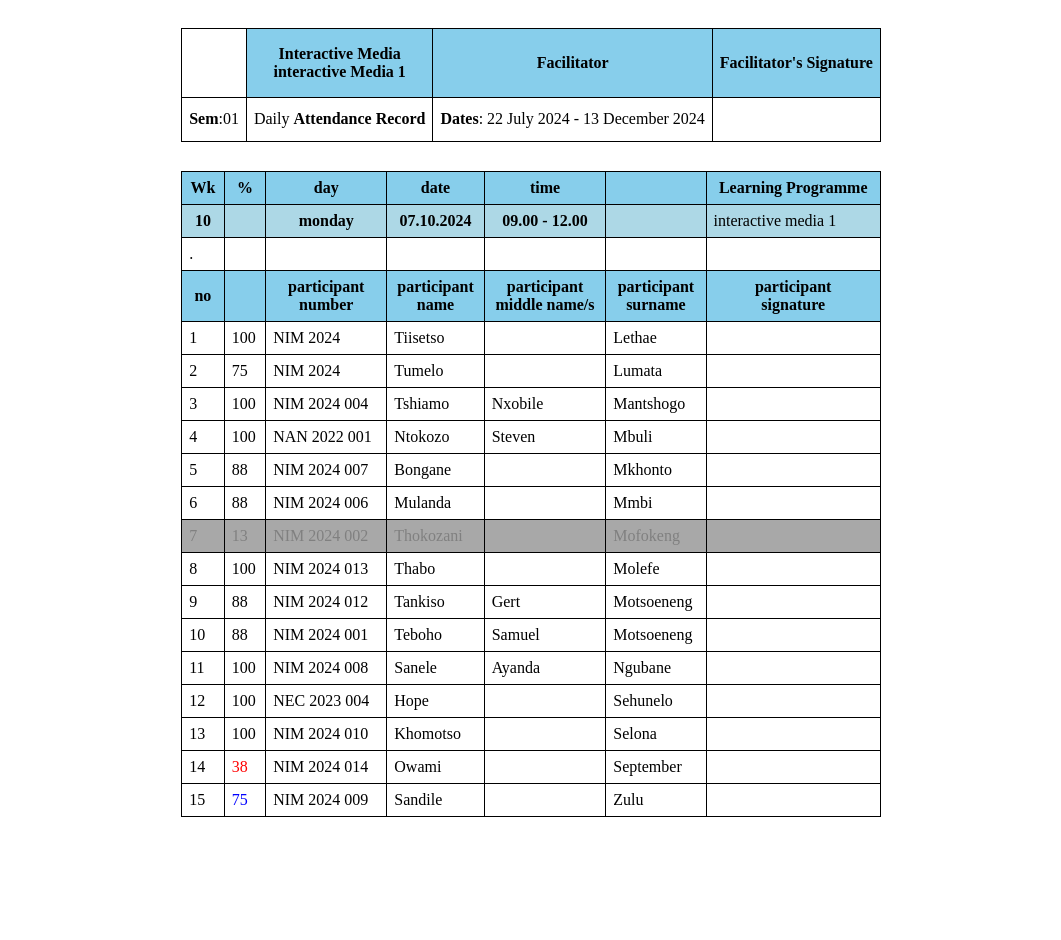
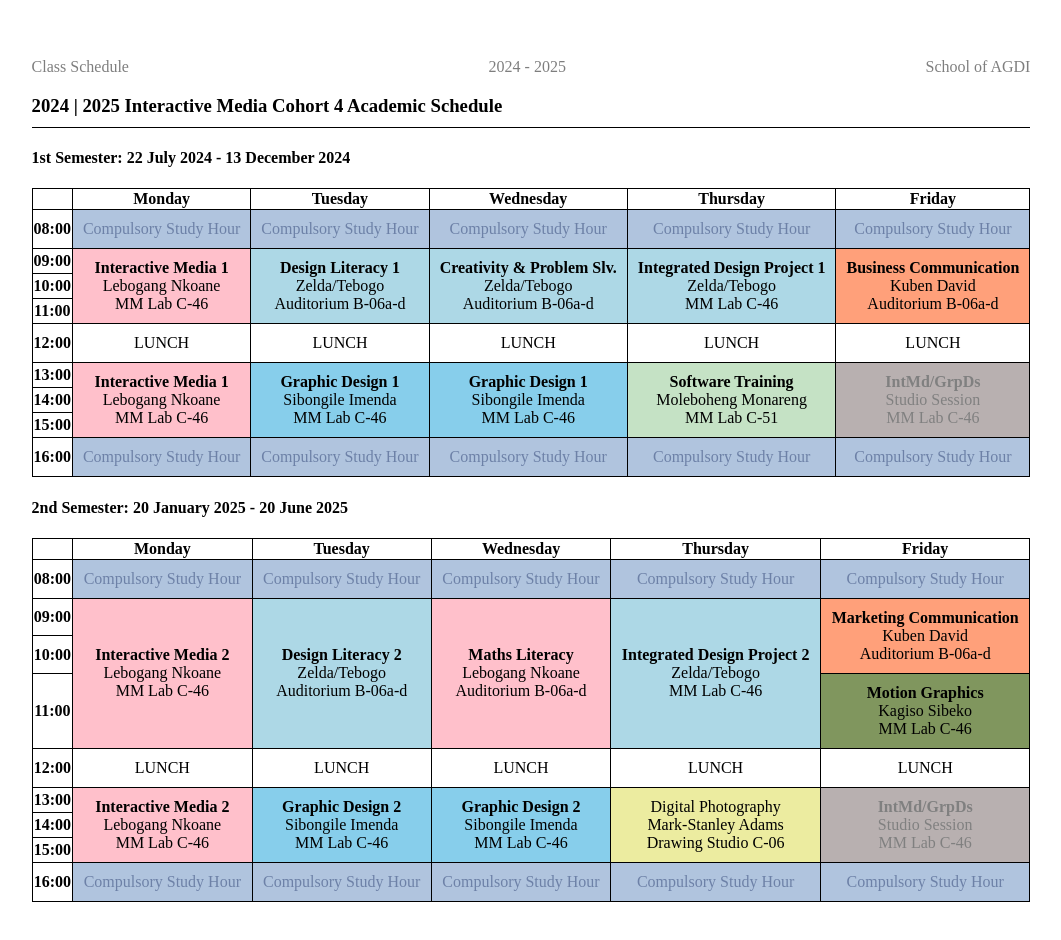
Before and after one commit to tshiamonx/table-2, a plain HTML site: page index.html in a window 1280 px wide. Shown: the whole page, without its empty margins (109-1170 px from the left). Before the commit the page ends 817 px from the top, so only its background shows below. Drawn offline with Linux system fonts and the light colour scheme.

Commit message:
Time table

```diff
--- a/index.html
+++ b/index.html
@@ -3,207 +3,238 @@
   <head>
     <meta charset="UTF-8" />
     <meta name="viewport" content="width=device-width, initial-scale=1.0" />
-    <title>ClssRgstr</title>
+    <title>Tbls</title>
     <link rel="stylesheet" href="main.css" />
   </head>
   <body>
     <main>
+      <header>
+        <span>Class Schedule</span>
+        <span>2024 - 2025</span>
+        <span>School of AGDI</span>
+      </header>
+      <h3>2024 | 2025 Interactive Media Cohort 4 Academic Schedule</h3>
+      <h4>1st Semester: 22 July 2024 - 13 December 2024</h4>
       <table>
         <tr>
           <th></th>
-          <th class="header">
-            Interactive Media <br />
-            interactive Media 1
-          </th>
-          <th class="header">Facilitator</th>
-          <th class="header">Facilitator's Signature</th>
+          <th>Monday</th>
+          <th>Tuesday</th>
+          <th>Wednesday</th>
+          <th>Thursday</th>
+          <th>Friday</th>
         </tr>
         <tr>
-          <td><strong>Sem</strong>:01</td>
-          <td>Daily <strong>Attendance Record</strong></td>
-          <td><strong>Dates</strong>: 22 July 2024 - 13 December 2024</td>
+          <th>08:00</th>
+          <td class="stdy">Compulsory Study Hour</td>
+          <td class="stdy">Compulsory Study Hour</td>
+          <td class="stdy">Compulsory Study Hour</td>
+          <td class="stdy">Compulsory Study Hour</td>
+          <td class="stdy">Compulsory Study Hour</td>
         </tr>
-      </table>
-      <table>
-        <thead>
         <tr>
-            <th>Wk</th>
-            <th>%</th>
-            <th>day</th>
-            <th>date</th>
-            <th>time</th>
-            <th></th>
-            <th>Learning Programme</th>
+          <th>09:00</th>
+          <td rowspan="3" class="interactive">
+            <strong>Interactive Media 1</strong> <br />
+            Lebogang Nkoane <br />
+            MM Lab C-46
+          </td>
+          <td rowspan="3" class="digl">
+            <strong>Design Literacy 1</strong> <br />
+            Zelda/Tebogo <br />
+            Auditorium B-06a-d
+          </td>
+          <td rowspan="3" class="digl">
+            <strong>Creativity & Problem Slv.</strong> <br />
+            Zelda/Tebogo <br />
+            Auditorium B-06a-d
+          </td>
+          <td rowspan="3" class="digl">
+            <strong>Integrated Design Project 1</strong> <br />
+            Zelda/Tebogo <br />
+            MM Lab C-46
+          </td>
+          <td rowspan="3" class="bus">
+            <strong>Business Communication</strong><br />
+            Kuben David <br />
+            Auditorium B-06a-d
+          </td>
         </tr>
-          <tr class="ten">
-            <th>10</th>
-            <th></th>
-            <th>monday</th>
-            <th>07.10.2024</th>
-            <th>09.00 - 12.00</th>
-            <th></th>
-            <td>interactive media 1</td>
-          </tr>
-          <tr class="blank">
-            <td>.</td>
-            <td></td>
-            <td></td>
-            <td></td>
-            <td></td>
-            <td></td>
-            <td></td>
+        <tr>
+          <th>10:00</th>
         </tr>
 
         <tr>
-            <th>no</th>
-            <th></th>
-            <th>participant <br />number</th>
-            <th>participant <br />name</th>
-            <th>participant <br />middle name/s</th>
-            <th>participant <br />surname</th>
-            <th>participant <br />signature</th>
+          <th>11:00</th>
         </tr>
-        </thead>
-        <tbody>
+
         <tr>
-            <td>1</td>
-            <td>100</td>
-            <td>NIM 2024</td>
-            <td>Tiisetso</td>
-            <td></td>
-            <td>Lethae</td>
-            <td></td>
+          <th>12:00</th>
+          <td>LUNCH</td>
+          <td>LUNCH</td>
+          <td>LUNCH</td>
+          <td>LUNCH</td>
+          <td>LUNCH</td>
         </tr>
         <tr>
-            <td>2</td>
-            <td class="average">75</td>
-            <td>NIM 2024</td>
-            <td>Tumelo</td>
-            <td></td>
-            <td>Lumata</td>
-            <td></td>
+          <th>13:00</th>
+          <td rowspan="3" class="interactive">
+            <strong>Interactive Media 1</strong> <br />
+            Lebogang Nkoane <br />
+            MM Lab C-46
+          </td>
+          <td rowspan="3" class="grphcd">
+            <strong>Graphic Design 1</strong> <br />
+            Sibongile Imenda <br />
+            MM Lab C-46
+          </td>
+          <td rowspan="3" class="grphcd">
+            <strong>Graphic Design 1</strong> <br />
+            Sibongile Imenda <br />
+            MM Lab C-46
+          </td>
+          <td rowspan="3" class="sftwt">
+            <strong>Software Training</strong> <br />
+            Moleboheng Monareng <br />
+            MM Lab C-51
+          </td>
+          <td rowspan="3" class="intmd">
+            <strong>IntMd/GrpDs</strong> <br />
+            Studio Session <br />
+            MM Lab C-46
+          </td>
         </tr>
         <tr>
-            <td>3</td>
-            <td>100</td>
-            <td>NIM 2024 004</td>
-            <td>Tshiamo</td>
-            <td>Nxobile</td>
-            <td>Mantshogo</td>
-            <td></td>
+          <th>14:00</th>
         </tr>
         <tr>
-            <td>4</td>
-            <td>100</td>
-            <td>NAN 2022 001</td>
-            <td>Ntokozo</td>
-            <td>Steven</td>
-            <td>Mbuli</td>
-            <td></td>
+          <th>15:00</th>
         </tr>
         <tr>
-            <td>5</td>
-            <td>88</td>
-            <td>NIM 2024 007</td>
-            <td>Bongane</td>
-            <td></td>
-            <td>Mkhonto</td>
-            <td></td>
+          <th>16:00</th>
+          <td class="stdy">Compulsory Study Hour</td>
+          <td class="stdy">Compulsory Study Hour</td>
+          <td class="stdy">Compulsory Study Hour</td>
+          <td class="stdy">Compulsory Study Hour</td>
+          <td class="stdy">Compulsory Study Hour</td>
+        </tr>
+      </table>
+
+      <h4>2nd Semester: 20 January 2025 - 20 June 2025</h4>
+      <table>
+        <tr>
+          <th></th>
+          <th>Monday</th>
+          <th>Tuesday</th>
+          <th>Wednesday</th>
+          <th>Thursday</th>
+          <th>Friday</th>
         </tr>
         <tr>
-            <td>6</td>
-            <td>88</td>
-            <td>NIM 2024 006</td>
-            <td>Mulanda</td>
-            <td></td>
-            <td>Mmbi</td>
-            <td></td>
-          </tr>
-          <tr class="absnts">
-            <td>7</td>
-            <td>13</td>
-            <td>NIM 2024 002</td>
-            <td>Thokozani</td>
-            <td></td>
-            <td>Mofokeng</td>
-            <td></td>
+          <th>08:00</th>
+          <td class="stdy">Compulsory Study Hour</td>
+          <td class="stdy">Compulsory Study Hour</td>
+          <td class="stdy">Compulsory Study Hour</td>
+          <td class="stdy">Compulsory Study Hour</td>
+          <td class="stdy">Compulsory Study Hour</td>
         </tr>
         <tr>
-            <td>8</td>
-            <td>100</td>
-            <td>NIM 2024 013</td>
-            <td>Thabo</td>
-            <td></td>
-            <td>Molefe</td>
-            <td></td>
+          <th>09:00</th>
+          <td rowspan="3" class="interactive">
+            <strong>Interactive Media 2</strong> <br />
+            Lebogang Nkoane <br />
+            MM Lab C-46
+          </td>
+          <td rowspan="3" class="digl">
+            <strong>Design Literacy 2</strong> <br />
+            Zelda/Tebogo <br />
+            Auditorium B-06a-d
+          </td>
+          <td rowspan="3" class="interactive">
+            <strong>Maths Literacy</strong> <br />
+            Lebogang Nkoane <br />
+            Auditorium B-06a-d
+          </td>
+          <td rowspan="3" class="digl">
+            <strong>Integrated Design Project 2</strong> <br />
+            Zelda/Tebogo <br />
+            MM Lab C-46
+          </td>
+          <td rowspan="2" class="bus">
+            <strong>Marketing Communication</strong><br />
+            Kuben David
+            <br />
+            Auditorium B-06a-d
+          </td>
         </tr>
         <tr>
-            <td>9</td>
-            <td>88</td>
-            <td>NIM 2024 012</td>
-            <td>Tankiso</td>
-            <td>Gert</td>
-            <td>Motsoeneng</td>
-            <td></td>
+          <th>10:00</th>
+        </tr>
+
+        <tr>
+          <th>11:00</th>
+          <td class="mtngrphcs">
+            <strong>Motion Graphics</strong>
+            <br />
+            Kagiso Sibeko
+            <br />
+            MM Lab C-46
+          </td>
+        </tr>
+
+        <tr>
+          <th>12:00</th>
+          <td>LUNCH</td>
+          <td>LUNCH</td>
+          <td>LUNCH</td>
+          <td>LUNCH</td>
+          <td>LUNCH</td>
         </tr>
         <tr>
-            <td>10</td>
-            <td>88</td>
-            <td>NIM 2024 001</td>
-
-            <td>Teboho</td>
-            <td>Samuel</td>
-            <td>Motsoeneng</td>
-            <td></td>
+          <th>13:00</th>
+          <td rowspan="3" class="interactive">
+            <strong>Interactive Media 2</strong> <br />
+            Lebogang Nkoane <br />
+            MM Lab C-46
+          </td>
+          <td rowspan="3" class="grphcd">
+            <strong>Graphic Design 2</strong> <br />
+            Sibongile Imenda <br />
+            MM Lab C-46
+          </td>
+          <td rowspan="3" class="grphcd">
+            <strong>Graphic Design 2</strong> <br />
+            Sibongile Imenda <br />
+            MM Lab C-46
+          </td>
+          <td rowspan="3" class="phtgrphy">
+            Digital Photography <br />
+            Mark-Stanley Adams <br />
+            Drawing Studio C-06
+          </td>
+          <td rowspan="3" class="intmd">
+            <strong>IntMd/GrpDs</strong> <br />
+            Studio Session <br />
+            MM Lab C-46
+          </td>
         </tr>
         <tr>
-            <td>11</td>
-            <td>100</td>
-
-            <td>NIM 2024 008</td>
-            <td>Sanele</td>
-            <td>Ayanda</td>
-            <td>Ngubane</td>
-            <td></td>
+          <th>14:00</th>
         </tr>
         <tr>
-            <td>12</td>
-            <td>100</td>
-            <td>NEC 2023 004</td>
-            <td>Hope</td>
-            <td></td>
-            <td>Sehunelo</td>
-            <td></td>
+          <th>15:00</th>
         </tr>
         <tr>
-            <td>13</td>
-            <td>100</td>
-            <td>NIM 2024 010</td>
-            <td>Khomotso</td>
-            <td></td>
-            <td>Selona</td>
-            <td></td>
+          <th>16:00</th>
+          <td class="stdy">Compulsory Study Hour</td>
+          <td class="stdy">Compulsory Study Hour</td>
+          <td class="stdy">Compulsory Study Hour</td>
+          <td class="stdy">Compulsory Study Hour</td>
+          <td class="stdy">Compulsory Study Hour</td>
         </tr>
-          <tr>
-            <td>14</td>
-            <td class="low-attndc">38</td>
-            <td>NIM 2024 014</td>
-            <td>Owami</td>
-            <td></td>
-            <td>September</td>
-            <td></td>
-          </tr>
-          <tr>
-            <td>15</td>
-            <td class="avrg">75</td>
-            <td>NIM 2024 009</td>
-            <td>Sandile</td>
-            <td></td>
-            <td>Zulu</td>
-            <td></td>
-          </tr>
-        </tbody>
       </table>
     </main>
   </body>
 </html>
+
+</html>
--- a/main.css
+++ b/main.css
@@ -1,47 +1,66 @@
 body {
-  height: 100vh;
-  display: grid;
-  align-items: center;
+  display: flex;
   justify-content: center;
+  padding: 50px;
 }
 
-main {
-  display: grid;
-  grid-template-rows: 15% 75%;
-  gap: 29px;
+header {
+  display: flex;
+  justify-content: space-between;
+  align-items: center;
+  opacity: 50%;
 }
-
+table {
+  width: 100%;
+}
 table,
 th,
 td {
   border: 1px solid black;
   border-collapse: collapse;
-
-  padding: 7px;
+}
+td {
+  padding: 10px;
+  text-align: center;
 }
 
-.header {
+.interactive {
+  background-color: pink;
+}
+.grphcd {
   background-color: skyblue;
 }
 
-.absnts {
-  background-color: rgb(168, 168, 168);
-  color: gray;
-}
-thead {
-  background-color: skyblue;
-  .blank {
-    background-color: white;
-  }
-  .ten {
-    background-color: lightblue;
-  }
+.digl {
+  background-color: lightblue;
 }
 
-.low-attndc {
-  color: red;
+.stdy {
+  background-color: lightsteelblue;
+  color: rgb(109, 129, 167);
 }
 
-.avrg {
-  color: blue;
+.phtgrphy {
+  background-color: rgb(236, 236, 160);
 }
+
+.sftwt {
+  background-color: rgb(197, 226, 197);
+}
+
+.bus {
+  background-color: lightsalmon;
+}
+
+.mtngrphcs {
+  background-color: rgb(128, 150, 94);
+}
+.intmd {
+  background-color: rgb(184, 176, 176);
+  color: grey;
+}
+
+main h3 {
+  border-bottom: 1px solid black;
+  padding-bottom: 10px;
+}
```
Lines whose indentation alone changed are shown as unchanged.
